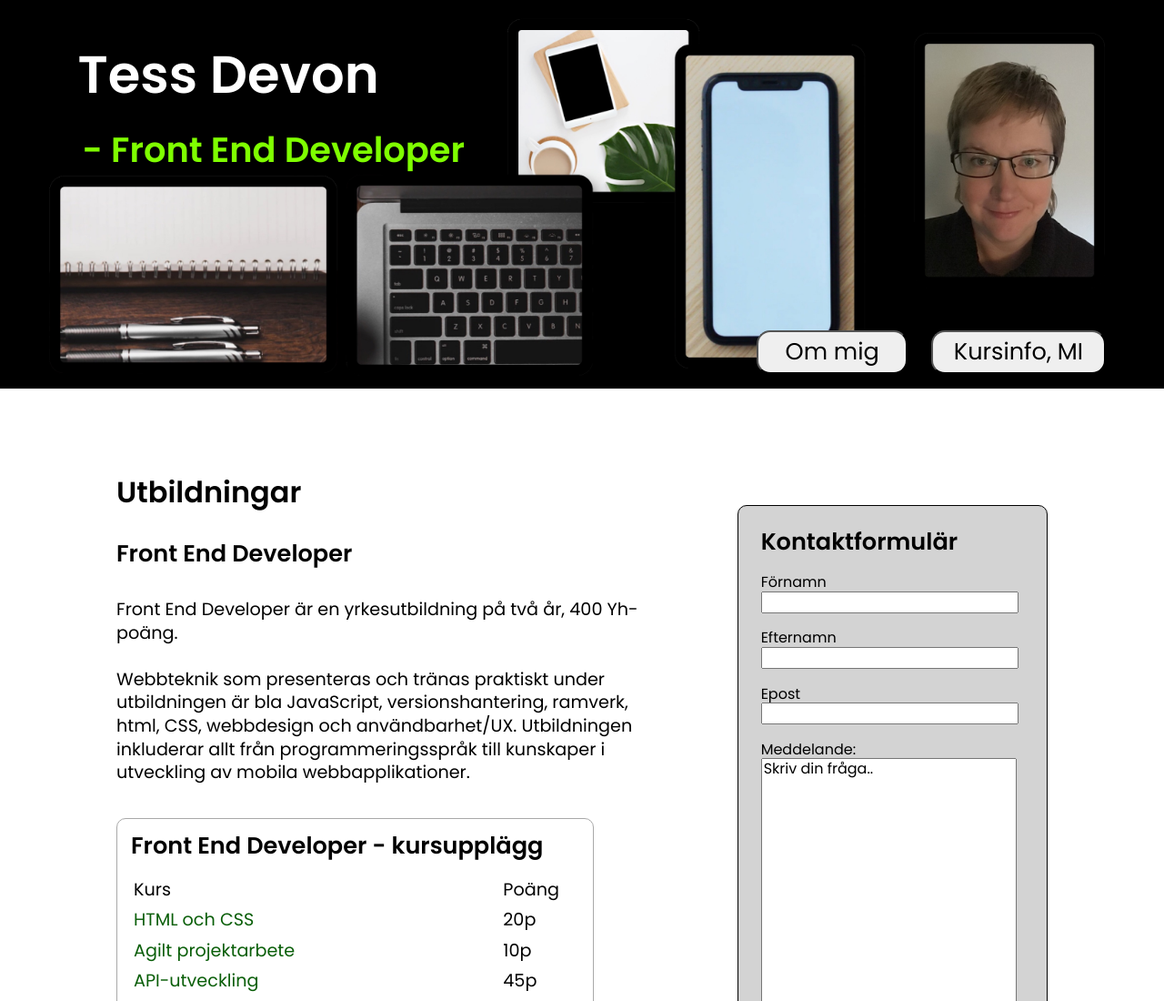
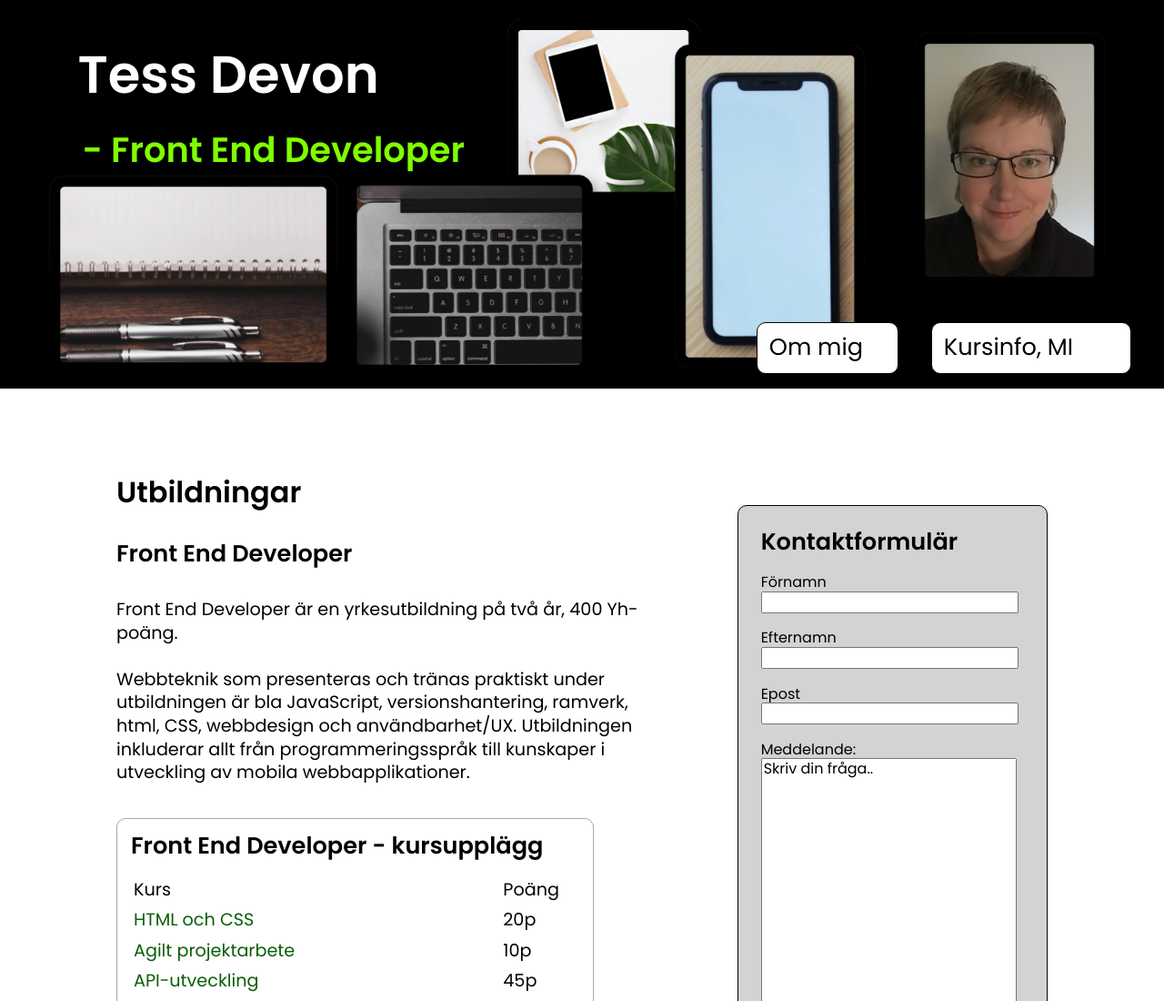
Before and after one commit to TessDevon/Portfolio, a website built with Parcel: page index.html in a window 1280 px wide. Shown: the top 1100 px of the page at 91% size. Built offline with nearby package versions, Linux system fonts and the light colour scheme.

Commit message:
Fixed button in header again.

```diff
--- a/css/main.scss
+++ b/css/main.scss
@@ -40,35 +40,39 @@ h1{
 
 .header_button1{
   position: absolute;
+  border: 1px solid black;
+  background-color: white;
+  font-family: 'Poppins', sans-serif;
+  text-decoration: none;
+  color: black;
+  border-radius: 10px;
   bottom: 4vw;
   left: 4vw;
   font-size: 4vw;
+  padding: 1vw;
+  width: 20vw;
   cursor: pointer;
 }
 
 .header_button2{
   position: absolute;
+  border: 1px solid black;
+  background-color: white;
+  font-family: 'Poppins', sans-serif;
+  text-decoration: none;
+  color: black;
+  border-radius: 10px;
   bottom: 4vw;
   left: 28vw;
   font-size: 4vw;
+  padding: 1vw;
+  width: 30vw;
   cursor: pointer;
 }
 
 .header_ul{
   list-style: none;
   padding-left: 15px;
-}
-
-.header_link1{
-  font-size: 2vw;
-  background-color: transparent;
-  border: 0px solid transparent;
-}
-
-.header_link2{
-  font-size: 2vw;
-  background-color: transparent;
-  border: 0px solid transparent;
 }
 
 button{
@@ -241,19 +245,28 @@ footer{
     font-size: 3vw;
   }
 
+
+
   .header_button1{
+    border-radius: 10px;
     bottom: 5px;
+    left: 65vw;
     font-size: 2vw;
-    width: 13vw;
-    left: 65vw;
+    padding: 1vw;
+    width: 10vw;
+    cursor: pointer;
   }
 
   .header_button2{
+    border-radius: 10px;
     bottom: 5px;
     left: 80vw;
     font-size: 2vw;
+    padding: 1vw;
     width: 15vw;
+    cursor: pointer;
   }
+
 
   .grid-container{
     display: grid;
--- a/index.html
+++ b/index.html
@@ -36,14 +36,10 @@
       </div>
       <ul class="header_ul">
         <li>
-          <form class="header_link1">
-            <button class="header_button1" formaction="about.html">Om mig</button>
-          </form>
+          <a class="header_button1" href="about.html">Om mig</a>
         </li>
         <li>
-          <form class="header_link2">
-            <button class="header_button2" formaction="edu.html">Kursinfo, MI</button>
-          </form>
+          <a class="header_button2" href="edu.html">Kursinfo, MI</a>
         </li>
       </ul>
     </header>
```
Also changed, not shown: css/main.css.
